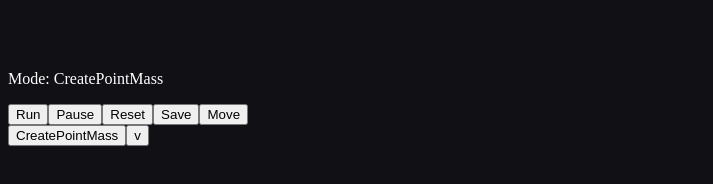
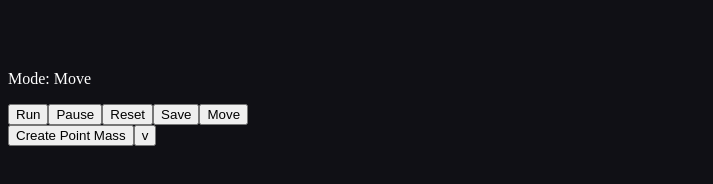
Before and after one commit to sokmontrey/dynamical-js, a React (Vite) app: page / in a window 1280 px wide. Shown: the part 454-638 px from the top of the page, without its empty margins (0-713 px from the left). Built offline with nearby package versions, Linux system fonts and the light colour scheme.

Commit message:
feat: mode indicator
- impl: onModeChange in ModeManager
- change some of the mode type enum value for readibility

```diff
--- a/src/App.tsx
+++ b/src/App.tsx
@@ -32,7 +32,6 @@ export default function App() {
 	};
 
 	const [initial_state, setInitialState] = useState<PhysicBodyState>(state);
-
 	const [canvas, setCanvas] = useState<{
 		base_canvas: Canvas | null,
 		overlay_canvas: Canvas | null
@@ -40,8 +39,8 @@ export default function App() {
 		base_canvas: null,
 		overlay_canvas: null
 	});
-
 	const onCanvasMounted = useCallback(setCanvas, []);
+	const [mode, setMode] = useState<ModeType>(ModeType.MOVE);
 
 	const update = (dt: number, _sub_steps: number) => {
 		const bodies = PhysicBodyManager.getAllBodies();
@@ -91,6 +90,7 @@ export default function App() {
 		}, { sub_steps: 1000, constant_dt: null, });
 		PhysicBodyManager.init(state);
 		ModeManager.init();
+		ModeManager.setOnModeChange(setMode);
 		InputManager.onMouseMove(() => {
 			ModeManager.onMouseMove();
 			renderUI();
@@ -107,7 +107,7 @@ export default function App() {
 		{/* TODO: remove current_mode_type from ModeManager
 		And make mode type here reactive */}
 		<p style={{color: "white"}}>
-			Mode: {ModeManager.getCurrentModeType() ?? "None"}
+			Mode: {mode ?? "None"}
 		</p>
 		<button onClick={() => LoopManager.run()}>Run</button>
 		<button onClick={() => LoopManager.pause()}>Pause</button>
--- a/src/mode/ModeManager.ts
+++ b/src/mode/ModeManager.ts
@@ -6,14 +6,15 @@ import { MouseButton } from "../manager/InputManager.ts";
 
 export enum ModeType {
     MOVE = "Move",
-    CREATE_POINTMASS = "CreatePointMass",
-    CREATE_RIGID_CONSTRAINT = "CreateRigidConstraint",
+    CREATE_POINTMASS = "Create Point Mass",
+    CREATE_RIGID_CONSTRAINT = "Create Rigid Constraint",
 }
 
 export default class ModeManager {
     private static current_mode_type: ModeType;
     private static current_mode: Mode;
     private static initialized: boolean = false;
+    private static on_mode_change: (mode_type: ModeType) => void = () => {};
 
     private constructor() {} // Prevent instantiation
 
@@ -45,6 +46,7 @@ export default class ModeManager {
     private static toMode(mode: Mode, mode_type: ModeType): void {
         ModeManager.current_mode = mode;
         ModeManager.current_mode_type = mode_type;
+        ModeManager.on_mode_change(mode_type);
     }
 
     //================================ Mouse Events ================================
@@ -63,6 +65,10 @@ export default class ModeManager {
 
     static onMouseClick(button: MouseButton): void {
         ModeManager.current_mode.onMouseClick(button);
+    }
+
+    static setOnModeChange(callback: (mode_type: ModeType) => void): void {
+        ModeManager.on_mode_change = callback;
     }
 
     //================================ Getters ================================
```
